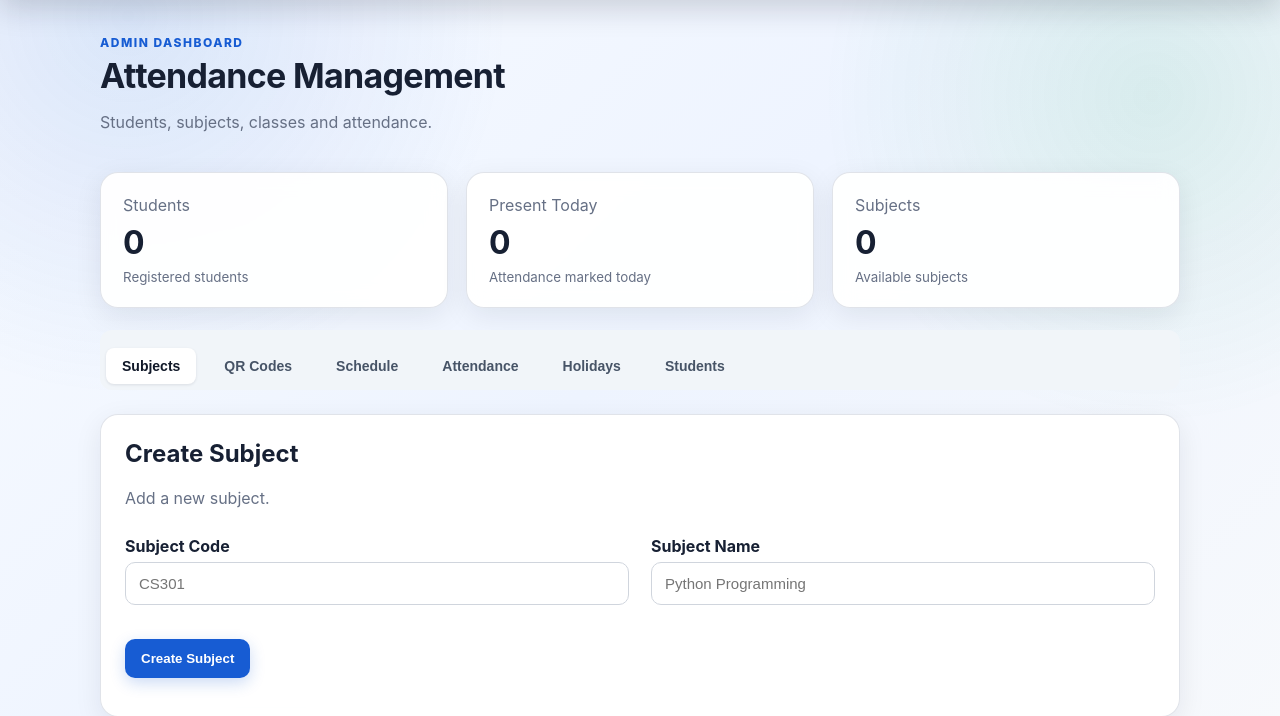
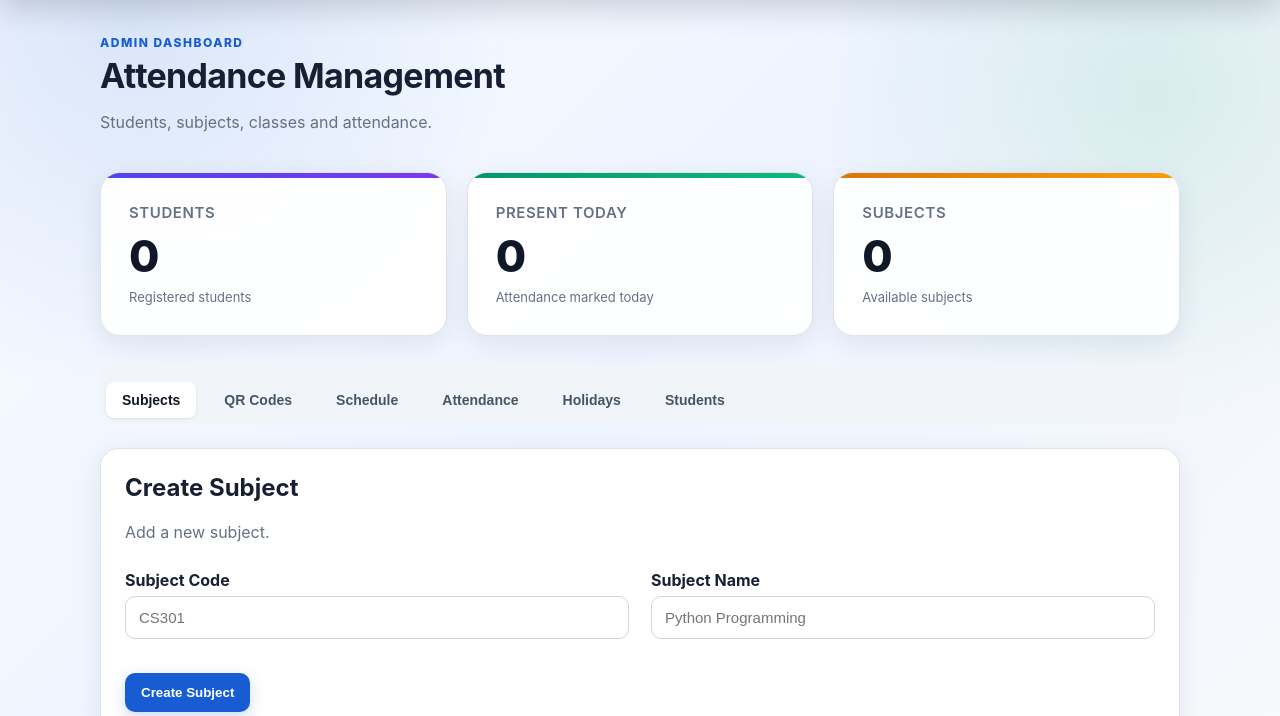
Before and after one commit to pavankumarpunugu/real-time-face-attendance, a Flask app: page /admin in a window 1280 px wide. Shown: the part 64-780 px from the top of the page. Run offline with Flask 3, Linux system fonts and the light colour scheme; the visitor is signed in with stand-in values (Sample User, id 1); data comes from the database, SQL or seed files in the repository; data that the repository does not hold is empty; some libraries are stand-ins or nearby versions.

Commit message:
Refactor CSS styles for cards and QR overlay
Updated various CSS properties for improved styling and added new styles for QR result overlay.

```diff
--- a/static/style.css
+++ b/static/style.css
@@ -265,9 +265,9 @@ h2 {
     grid-template-columns:
         repeat(3, 1fr);
 
-    gap: 18px;
+    gap: 20px;
 
-    margin-bottom: 22px;
+    margin-bottom: 28px;
 }
 
 .card {
@@ -279,9 +279,15 @@ h2 {
             0.94
         );
 
-    border-radius: 18px;
+    border-radius: 20px;
 
-    padding: 22px;
+    padding: 30px 28px;
+
+    min-height: 150px;
+
+    position: relative;
+
+    overflow: hidden;
 
     border:
         1px solid
@@ -304,35 +310,93 @@ h2 {
         box-shadow 0.2s;
 }
 
+.card::before {
+    content: "";
+
+    position: absolute;
+
+    top: 0;
+    left: 0;
+    right: 0;
+
+    height: 5px;
+
+    background: linear-gradient(
+        90deg,
+        #4f46e5,
+        #7c3aed
+    );
+}
+
+.cards .card:nth-child(2)::before {
+    background: linear-gradient(
+        90deg,
+        #059669,
+        #10b981
+    );
+}
+
+.cards .card:nth-child(3)::before {
+    background: linear-gradient(
+        90deg,
+        #d97706,
+        #f59e0b
+    );
+}
+
+.cards .card:nth-child(4)::before {
+    background: linear-gradient(
+        90deg,
+        #db2777,
+        #ec4899
+    );
+}
+
 .card:hover {
     transform:
-        translateY(-2px);
+        translateY(-4px);
 
     box-shadow:
-        0 12px 32px
-        rgba(16, 24, 40, 0.12);
+        0 16px 40px
+        rgba(16, 24, 40, 0.14);
 }
 
 .card span {
     display: block;
 
     color: #667085;
+
+    font-size: 15px;
+
+    font-weight: 600;
+
+    text-transform: uppercase;
+
+    letter-spacing: 0.04em;
 }
 
 .card strong {
-    font-size: 32px;
+    font-size: 44px;
+
+    font-weight: 800;
 
     display: block;
 
-    margin-top: 8px;
+    margin-top: 10px;
+
+    color: #101828;
+
+    line-height: 1.1;
 }
 
 .card small {
     display: block;
 
-    margin-top: 7px;
+    margin-top: 9px;
 
     color: #667085;
+
+    font-size: 13px;
 }
 
 
```
Also changed, not shown: other parts of static/style.css (+153 -0 lines).
